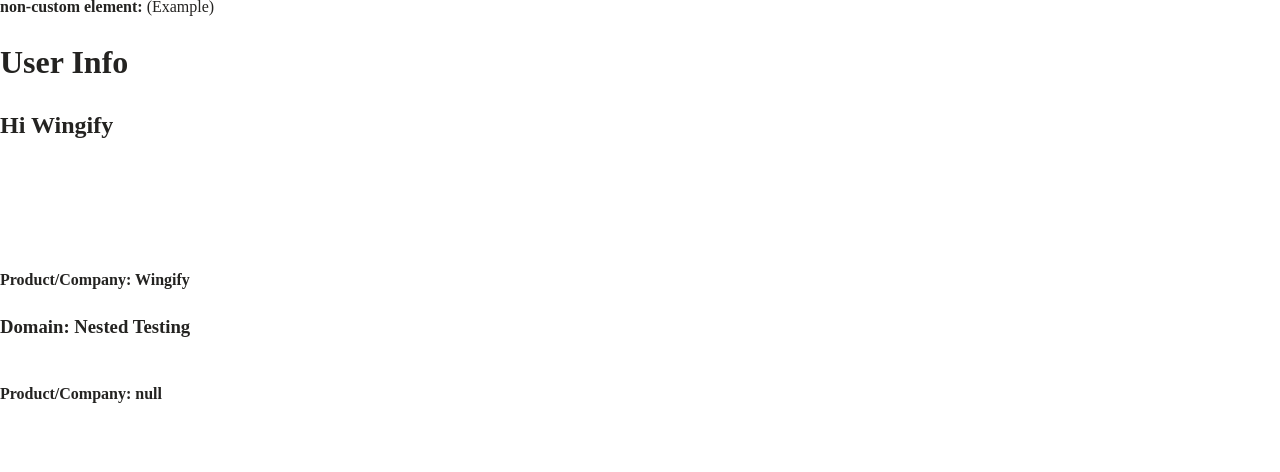
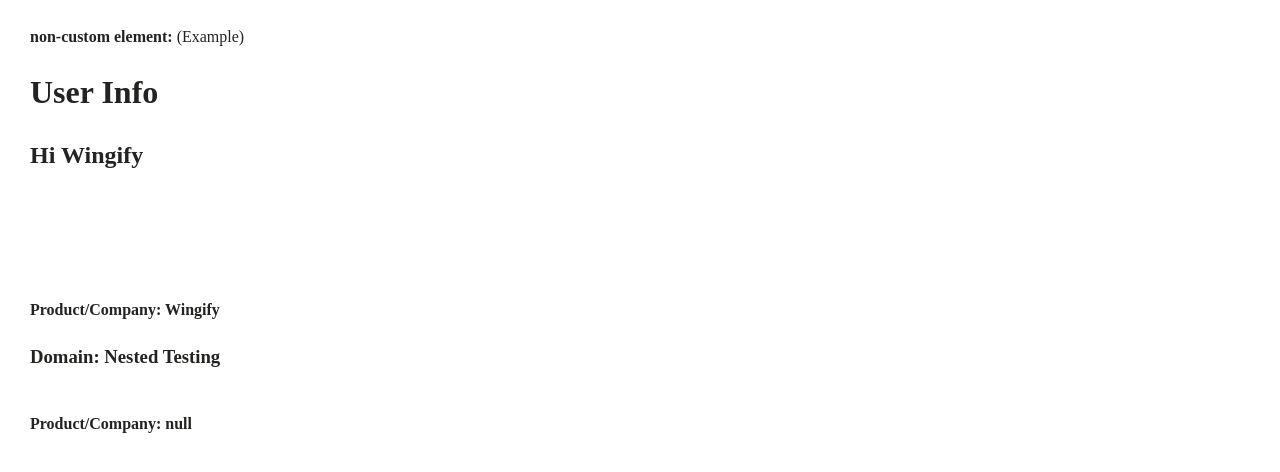
Before and after one commit to testingst0ries/citybeach_menubar, a plain HTML site: page index.html in a window 1280 px wide. Shown: the part 110-582 px from the top of the page. Drawn offline with nearby package versions, Linux system fonts and the light colour scheme; a web font is replaced by a local one.

Commit message:
wrapped shadow elements under padded div

```diff
--- a/index.html
+++ b/index.html
@@ -2726,6 +2726,7 @@ f=false,w=window,d=document,vwoCodeEl=d.querySelector('#vwoCode'),code={use_exis
             </div>
         </div>
     </nav>
+    <div style="padding: 10px; margin: 20px;">
         <h2>
             <b>non-custom element:</b> (Example)
         </h2>
@@ -2733,6 +2734,7 @@ f=false,w=window,d=document,vwoCodeEl=d.querySelector('#vwoCode'),code={use_exis
         <div>
           <user-meta-data-container></user-meta-data-container>
         </div>
+    </div>
 </body>
 
 </html>
```
Lines whose indentation alone changed are shown as unchanged.
